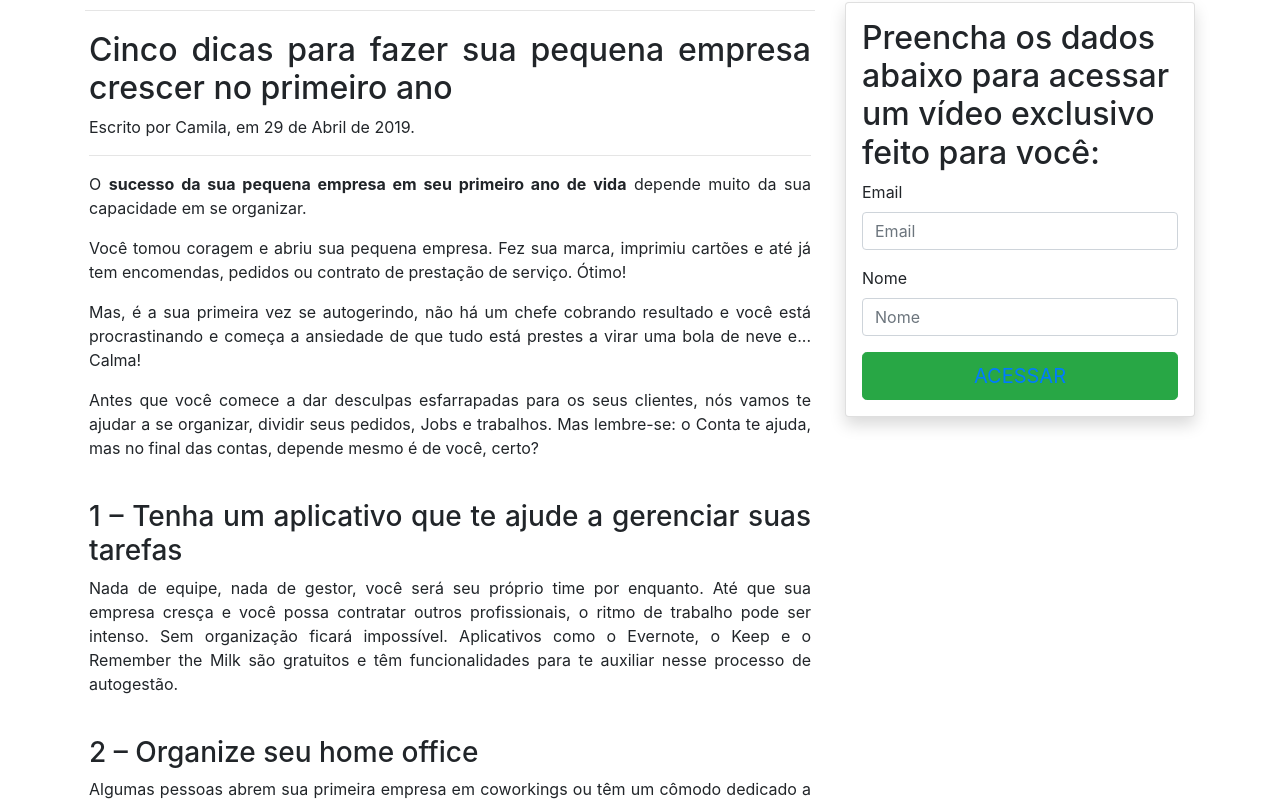
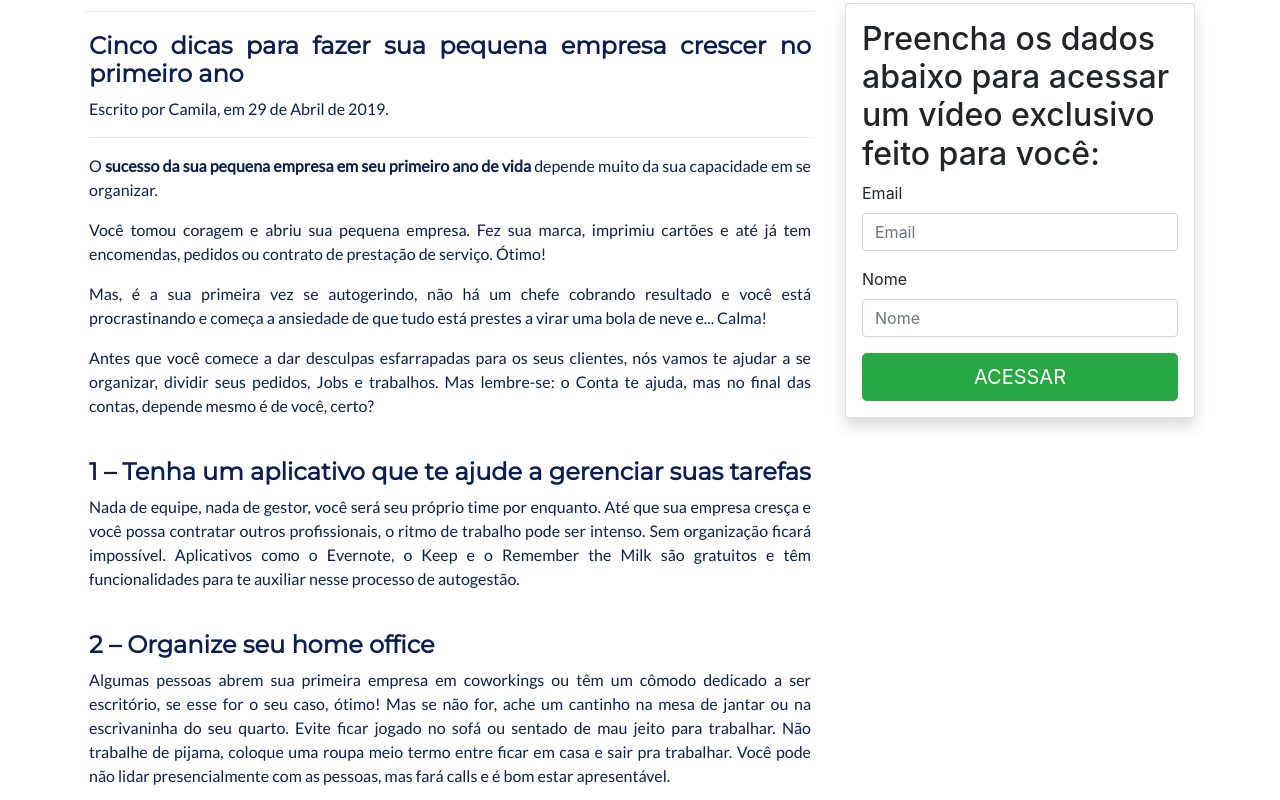
Before and after one commit to lucasnfarias/ContaVc, a plain HTML site: page index.html in a window 1280 px wide. Shown: the part 608-1408 px from the top of the page. Drawn offline with nearby package versions, Linux system fonts and the light colour scheme.

Commit message:
arrumei o link css

```diff
--- a/index.html
+++ b/index.html
@@ -14,7 +14,7 @@
     <meta charset="utf-8">
     <meta name="viewport" content="width=device-width, initial-scale=1">
     <link rel="stylesheet" href="https://stackpath.bootstrapcdn.com/bootstrap/4.3.1/css/bootstrap.min.css" integrity="sha384-ggOyR0iXCbMQv3Xipma34MD+dH/1fQ784/j6cY/iJTQUOhcWr7x9JvoRxT2MZw1T" crossorigin="anonymous">
-    <link rel="stylesheet" href="estilo-teste.css">
+    <link rel="stylesheet" href="estilo.css">
 </head>
 <body id="interface">
     <div class="container">
```
